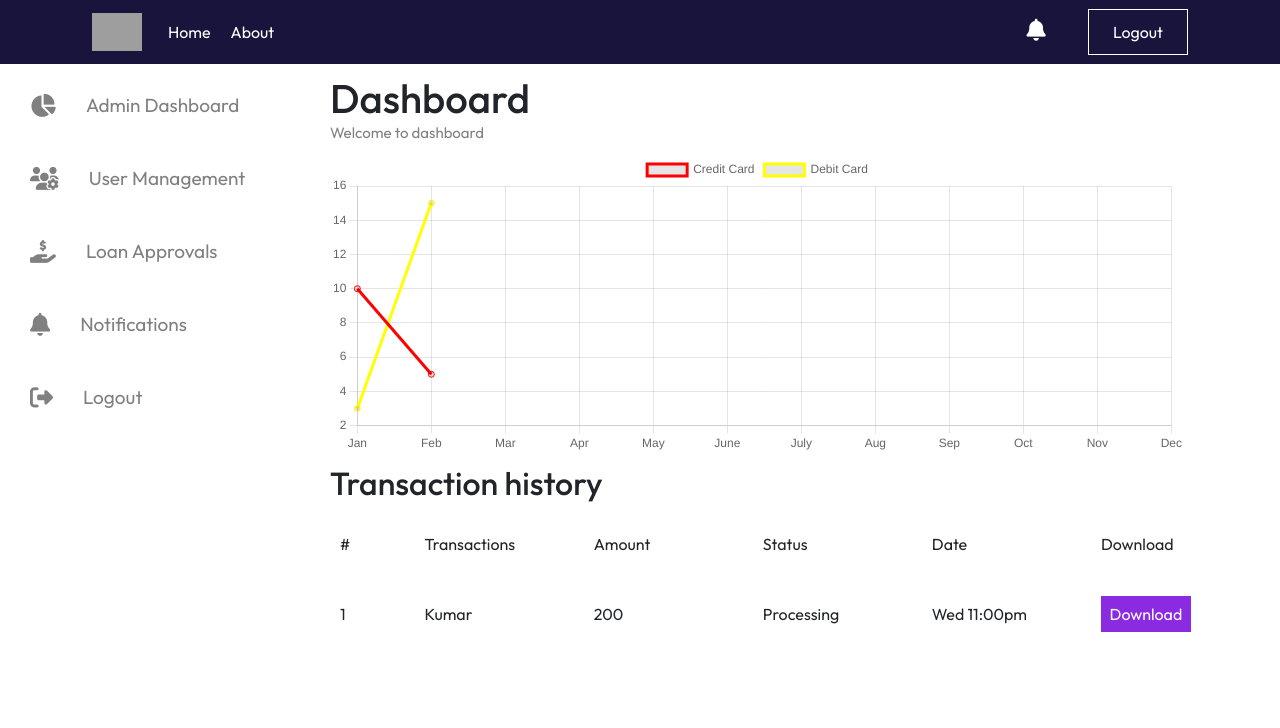
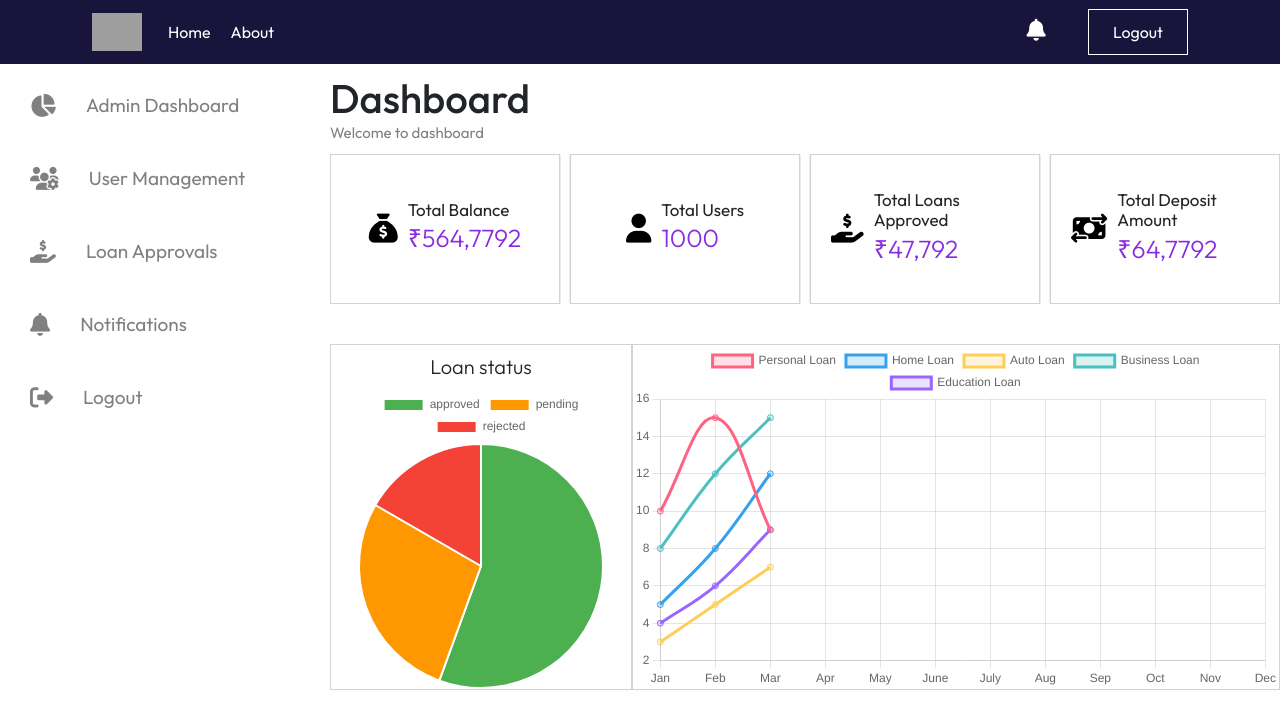
Before and after one commit to mohammedfazil2005/onlineBankingSystem-MERN, a React (Vite) app: page /admindashboard in a window 1280 px wide. Shown: the top 728 px of the page. Built offline with nearby package versions, Linux system fonts and the light colour scheme; grey boxes are pictures that could not be loaded.

Commit message:
added chart js n admindashboard

```diff
--- a/src/pages/admin/HomeAdmin.css
+++ b/src/pages/admin/HomeAdmin.css
@@ -1,5 +1,6 @@
 .home-rights{
     margin-left: 330px;
     width: 85%;
+    overflow: hidden;
 
 }
--- a/src/pages/admin/homeadminright/homeadmindashboard/HomeAdminDashboard.css
+++ b/src/pages/admin/homeadminright/homeadmindashboard/HomeAdminDashboard.css
@@ -2,6 +2,7 @@
     display: flex;
     flex-direction: column;
     gap: 10px;
+    width: 100%;
 
 }
 .heading-dashboard{
@@ -12,3 +13,59 @@
     color: grey;
     font-size: 15px;
 }
+
+.home-dashboard-bank-details{
+    display: flex;
+    gap: 10px;
+    overflow: hidden;
+    overflow:auto;
+
+    height: 150px;
+}
+
+.home-dashboard-bank-main-card{
+    display: flex;
+    width: 300px;
+    border: 1px solid lightgray;
+    padding: 20px;
+    gap: 10px;
+    justify-content: center;
+    border-radius: 2px;
+    box-shadow: 0px 0px 1px;
+    align-items: center;
+}
+
+.home-dashboard-bank-main-card button{
+    background-color: white;
+    border: none;
+}
+.home-dashboard-bank-main-card button i{
+    font-size: 29px;
+}
+.home-dashboard-bank-main-card h5{
+    font-weight: 400;
+    font-size: 17px;
+
+}
+.home-dashboard-bank-main-card p{
+    font-weight: 300;
+    color: blueviolet;
+    font-size: 25px;
+}
+
+.home-dashboard-bank-pie-charts{
+    display: flex;
+    margin-top: 30px;
+}
+
+.home-dashboard-bank-pie-charts div {
+    display: flex;
+    flex-direction: column;
+    text-align: center;
+    border: 1px solid lightgray;
+    gap: 10px;
+}
+.home-dashboard-bank-pie-charts div h5{
+    font-weight: 300;
+    margin-top: 10px;
+}
--- a/src/pages/admin/homeadminright/homeadmindashboard/HomeAdminDashboard.jsx
+++ b/src/pages/admin/homeadminright/homeadmindashboard/HomeAdminDashboard.jsx
@@ -1,25 +1,51 @@
 import React, { useState } from 'react'
 import './HomeAdminDashboard.css'
-import { Line } from 'react-chartjs-2'
-import { Chart as ChartJS,CategoryScale,LinearScale,PointElement,LineElement,Title,Tooltip,Legend } from 'chart.js'
+import { Line, Pie } from 'react-chartjs-2'
+import { Chart as ChartJS, CategoryScale, LinearScale, PointElement, LineElement, Title, Tooltip, Legend, ArcElement } from 'chart.js'
 
 
-ChartJS.register(CategoryScale,LinearScale,PointElement,LineElement,Title,Tooltip,Legend)
+ChartJS.register(CategoryScale, LinearScale, PointElement, LineElement, Title, Tooltip, Legend, ArcElement)
 
 const HomeAdminDashboard = () => {
 
-  const Linedata={
-    labels:["Jan","Feb","Mar","Apr","May","June","July","Aug","Sep","Oct","Nov","Dec"],
-    datasets:[
+  //Line Chart
+  const Linedata = {
+    labels: ["Jan", "Feb", "Mar", "Apr", "May", "June", "July", "Aug", "Sep", "Oct", "Nov", "Dec"],
+datasets: [
   {
-      label:"Credit Card",
-      data:[10,5],
-      borderColor:"red"
+    label: "Personal Loan",
+    data: [10, 15, 9],
+    borderColor: "rgba(255, 99, 132, 1)", // Red
+    backgroundColor: "rgba(255, 99, 132, 0.2)",
+    tension: 0.4
   },
   {
-      label:"Debit Card",
-      data:[3,15],
-      borderColor:"yellow"
+    label: "Home Loan",
+    data: [5, 8, 12],
+    borderColor: "rgba(54, 162, 235, 1)", // Blue
+    backgroundColor: "rgba(54, 162, 235, 0.2)",
+    tension: 0.4
+  },
+  {
+    label: "Auto Loan",
+    data: [3, 5, 7],
+    borderColor: "rgba(255, 206, 86, 1)", // Yellow
+    backgroundColor: "rgba(255, 206, 86, 0.2)",
+    tension: 0.4
+  },
+  {
+    label: "Business Loan",
+    data: [8, 12, 15],
+    borderColor: "rgba(75, 192, 192, 1)", // Teal
+    backgroundColor: "rgba(75, 192, 192, 0.2)",
+    tension: 0.4
+  },
+  {
+    label: "Education Loan",
+    data: [4, 6, 9],
+    borderColor: "rgba(153, 102, 255, 1)", // Purple
+    backgroundColor: "rgba(153, 102, 255, 0.2)",
+    tension: 0.4
   }
 ]
   }
@@ -28,6 +54,26 @@ const HomeAdminDashboard = () => {
     responsive: true,  // Enables responsiveness
     maintainAspectRatio: false, // Allows custom width & height
   };
+
+
+  //Bar chart
+
+  const PieData = {
+    labels: ['approved', "pending", "rejected"],
+    datasets: [
+      {
+        label: "Loan status",
+        data: ['10', '5', '3'],
+        backgroundColor: [
+          "#4CAF50", // Green
+          "#FF9800", // Orange
+          "#F44336"
+        ],
+        hoverOffset: 4,
+      }
+    ]
+  }
+
 
 
 
@@ -39,36 +85,70 @@ const HomeAdminDashboard = () => {
         <p>Welcome to dashboard</p>
       </div>
 
-            <div style={{ width: "90%", height: "auto" }}>
-              <Line data={Linedata} options={Lineoptions}style={{height:'300px'}}/>
+
+
+
+      <div className="home-dashboard-bank-details">
+        <div className="home-dashboard-bank-main-card">
+          <div>
+            <button><i class="fa-solid fa-sack-dollar"></i></button>
+          </div>
+          <div>
+            <h5>Total Balance</h5>
+            <p>₹564,7792</p>
+
+          </div>
+        </div>
+
+        <div className="home-dashboard-bank-main-card">
+          <div>
+            <button><i class="fa-solid fa-user"></i></button>
+          </div>
+          <div>
+            <h5>Total Users</h5>
+            <p>1000</p>
+
+          </div>
+        </div>
+
+        <div className="home-dashboard-bank-main-card">
+          <div>
+            <button><i class="fas fa-hand-holding-usd"></i></button>
+          </div>
+          <div>
+            <h5>Total Loans Approved</h5>
+            <p>₹47,792</p>
+
+          </div>
+        </div>
+
+        <div className="home-dashboard-bank-main-card">
+          <div>
+            <button><i class="fa-solid fa-money-bill-transfer"></i></button>
+          </div>
+          <div>
+            <h5>Total Deposit Amount</h5>
+            <p>₹64,7792</p>
+
+          </div>
+        </div>
+      </div>
+
+      <div className="home-dashboard-bank-pie-charts">
+                <div>
+                <h5>
+                Loan status
+                </h5>
+                  <Pie data={PieData}/>
+                </div>
+                <div className='w-100'>
+                  <Line data={Linedata} options={Lineoptions}/>
+                </div>
               </div>
 
 
-            <div className="admin-chart-parent" style={{width:"100%"}}>
-            <div className="user-transaction-history-full">
-                <div className="user-transaction-history-list-heading">
-                    <h2>Transaction history</h2>
-                    {/* <button>Apply filter</button> */}
-                </div>
 
-            <div className="user-transaction-list">
-            <p>#</p>
-            <p>Transactions</p>
-            <p>Amount</p>
-            <p>Status</p>
-            <p>Date</p>
-            <p>Download</p>
-        </div>
-        <div className="user-transaction-list">
-            <p>1</p>
-            <p>Kumar</p>
-            <p>200</p>
-            <p>Processing</p>
-            <p>Wed 11:00pm</p>
-           <button>Download</button>
-        </div>
-            </div>
-            </div>
+
 
     </div>
   )
```
Lines whose indentation alone changed are shown as unchanged.
